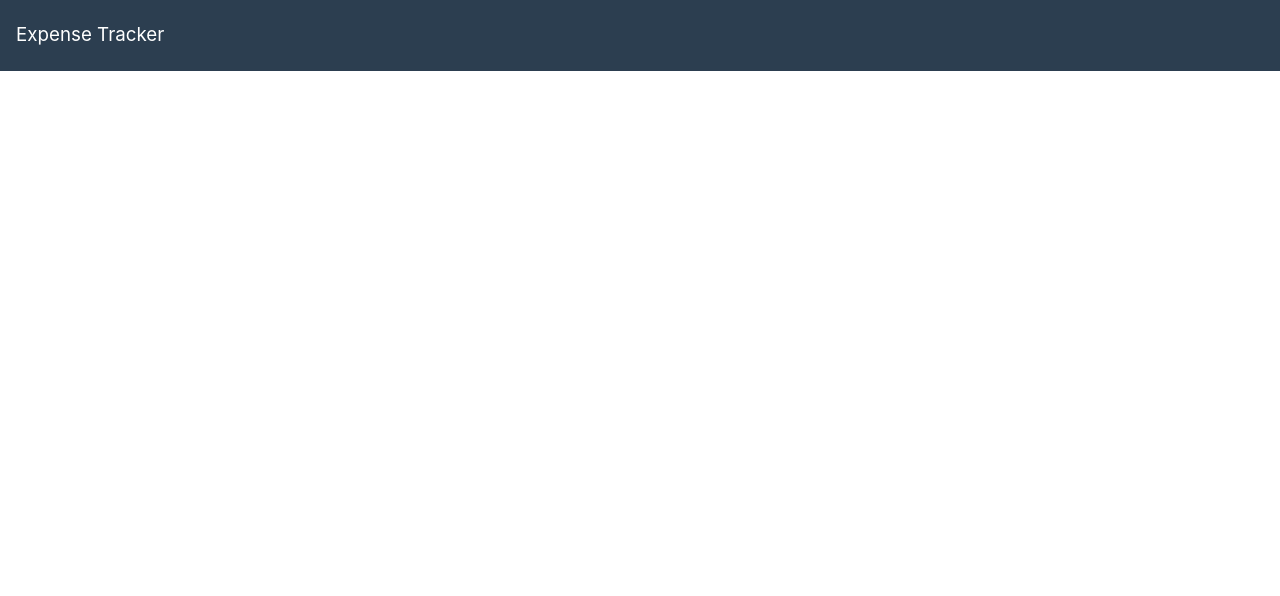
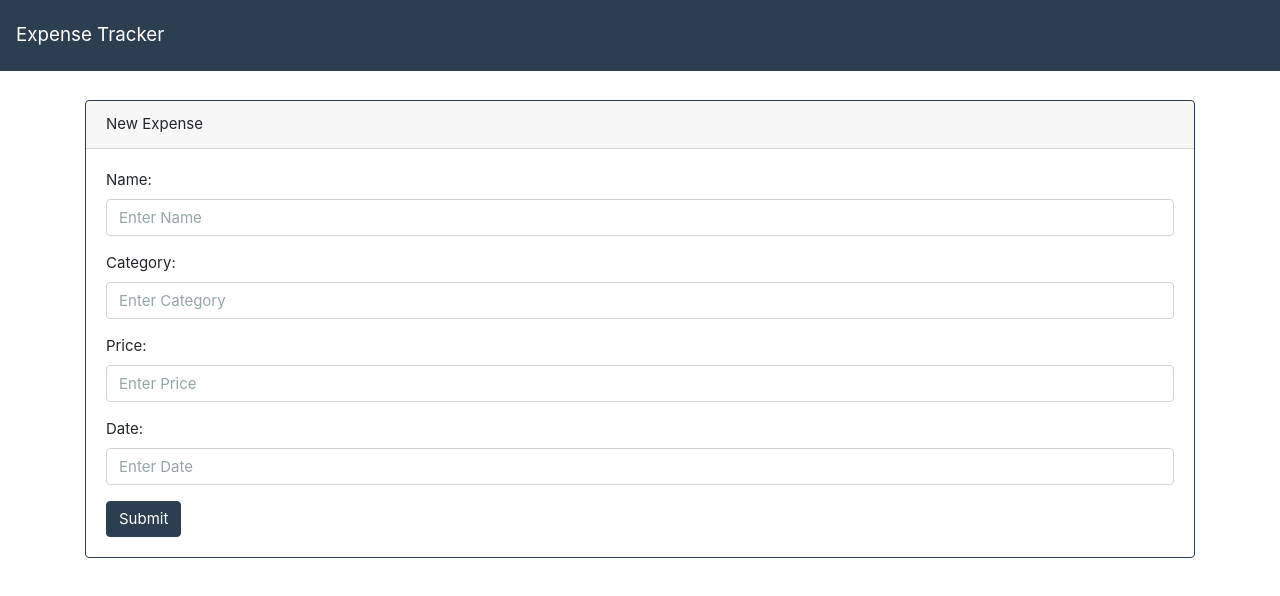
Before and after one commit to sukruthmk/Expense-Tracker, a React (Create React App) app in the folder frontend/: page /add in a window 1280 px wide. Shown: the top 596 px of the page. Built offline with nearby package versions, Linux system fonts and the light colour scheme.

Commit message:
Added total expense summary view and add method with backend support

```diff
--- a/frontend/src/App.js
+++ b/frontend/src/App.js
@@ -10,7 +10,7 @@ class App extends Component {
       <div>
         <NavBar/>
         <Route exact path='/' component={Expenses}/>
-        <Route exact path='/' component={AddExpense}/>
+        <Route exact path='/add' component={AddExpense}/>
       </div>
     );
   }
--- a/frontend/src/components/AddExpense.js
+++ b/frontend/src/components/AddExpense.js
@@ -8,16 +8,94 @@ class AddExpense extends Component {
 
         this.state = {
          disabled: false,
-         title: '',
-         description: '',
+         fields: null,
+         values: {},
         };
+    }
+
+    updateValue(fieldName, value) {
+        // set field value
+        var values = this.state.values;
+        values[fieldName] = value;
+
+        this.setState({
+          values: values,
+        });
+    }
+
+    async componentDidMount() {
+      // TODO: Implement fields to be fetched from database
+      var fields = [
+          {
+              fieldName: "name",
+              fieldLabel: "Name",
+              fieldType: "Text",
+          },
+          {
+              fieldName: "category",
+              fieldLabel: "Category",
+              fieldType: "Text",
+          },
+          {
+              fieldName: "price",
+              fieldLabel: "Price",
+              fieldType: "Number",
+          },
+          {
+              fieldName: "date",
+              fieldLabel: "Date",
+              fieldType: "Date",
+          },
+      ];
+
+      this.setState({
+          fields,
+      });
+    }
+
+    async submit() {
+        this.setState({
+            disabled: true,
+        });
+
+        await axios.post('http://localhost:1234/expenses/create', this.state.values);
+
+        console.log(this.state.values);
+
+        this.props.history.push('/');
     }
 
     render() {
         return (
             <div className="container">
                 <div className="row">
+                    <div className="col-12">
+                        <div className="card border-primary">
+                            <div className="card-header">New Expense</div>
+                            <div className="card-body text-left">
+                                {this.state.fields === null && <p>Loading Expenses...</p>}
+                                {
+                                    this.state.fields && this.state.fields.map(field => (
+                                        <div className="form-group" key={field.fieldName}>
+                                            <label htmlFor="exampleInputEmail1">{field.fieldLabel}:</label>
+                                            <input
+                                              disabled={this.state.disabled}
+                                              type="text"
+                                              onBlur={(e) => {this.updateValue(field.fieldName, e.target.value)}}
+                                              className="form-control"
+                                              placeholder={"Enter "+ field.fieldLabel}
+                                            />
+                                        </div>
+                                    ))
+                                }
 
+                                <button disabled={this.state.disabled} className="btn btn-primary"
+                                  onClick={() => {this.submit()}}>
+                                  Submit
+                                </button>
+                            </div>
+                        </div>
+                    </div>
                 </div>
             </div>
         )
--- /dev/null
+++ b/frontend/src/components/ExpenseSummary.js
@@ -0,0 +1,35 @@
+import React, {Component} from 'react';
+
+
+class ExpenseSummary extends Component {
+
+    count(array, key) {
+        return array.reduce(function (r, a) {
+            return r + a[key];
+        }, 0).toFixed(2);
+    }
+
+    render() {
+        return (
+            <div className="container">
+                <div className="row">
+                    <div className="row-container width100">
+                        <div className="col-4">
+                            {
+                                this.props.expenses && this.props.expenses.contents &&
+                                <div class="card bg-light mb-3">
+                                    <div class="card-header">Total Expense</div>
+                                    <div class="card-body">
+                                        <h4 class="card-title">{this.count(this.props.expenses.contents, "price")}</h4>
+                                    </div>
+                                </div>
+                            }
+                        </div>
+                    </div>
+                </div>
+            </div>
+        )
+    }
+}
+
+export default ExpenseSummary;
--- a/frontend/src/components/Expenses.js
+++ b/frontend/src/components/Expenses.js
@@ -1,6 +1,7 @@
 import React, {Component} from 'react';
 import axios from 'axios';
 import CreateButton from './CreateButton';
+import ExpenseSummary from './ExpenseSummary';
 
 class Expenses extends Component {
   constructor(props) {
@@ -33,6 +34,8 @@ class Expenses extends Component {
   render() {
     return (
         <div>
+            <ExpenseSummary expenses={this.state.expenses}>
+            </ExpenseSummary>
             <CreateButton>
             </CreateButton>
             <div className="container">
```
Also changed, not shown: 1 other file (tests, documents, lock files or other folders).
